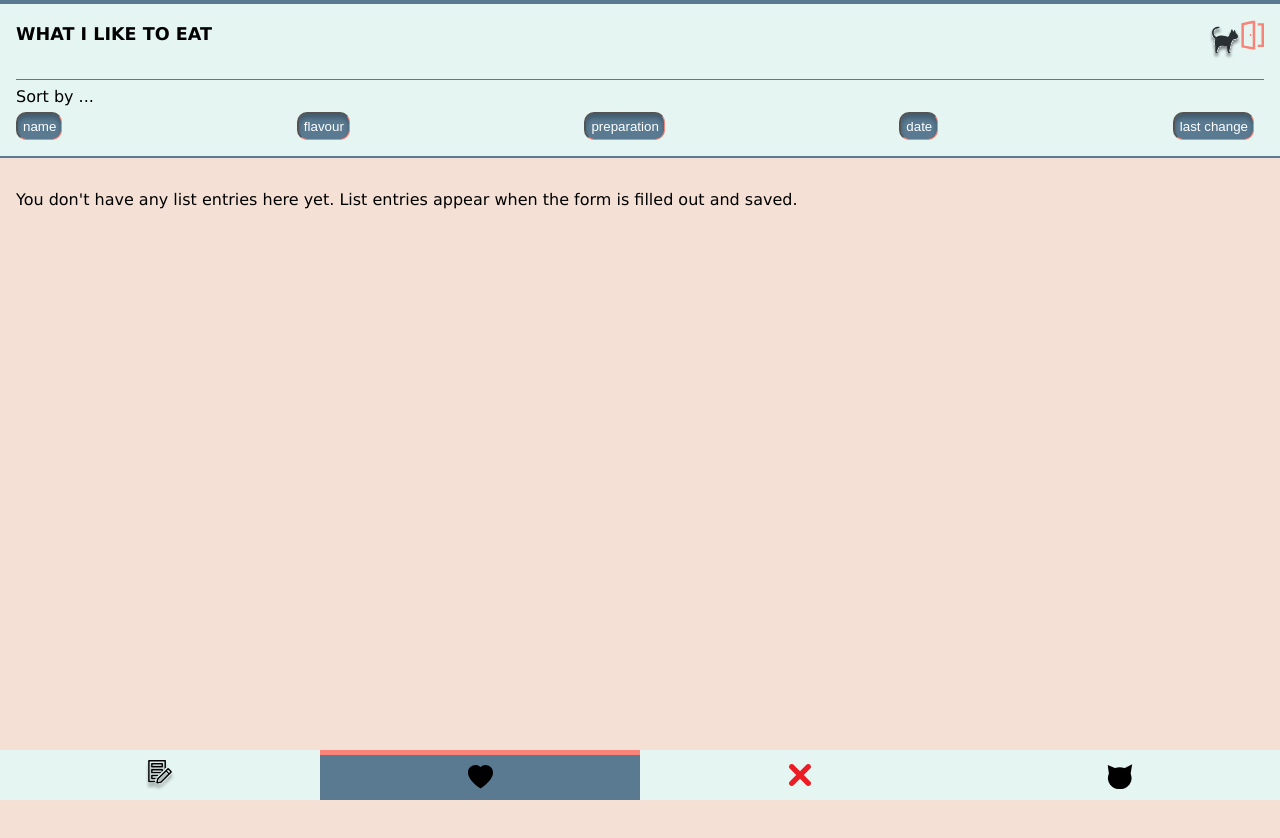
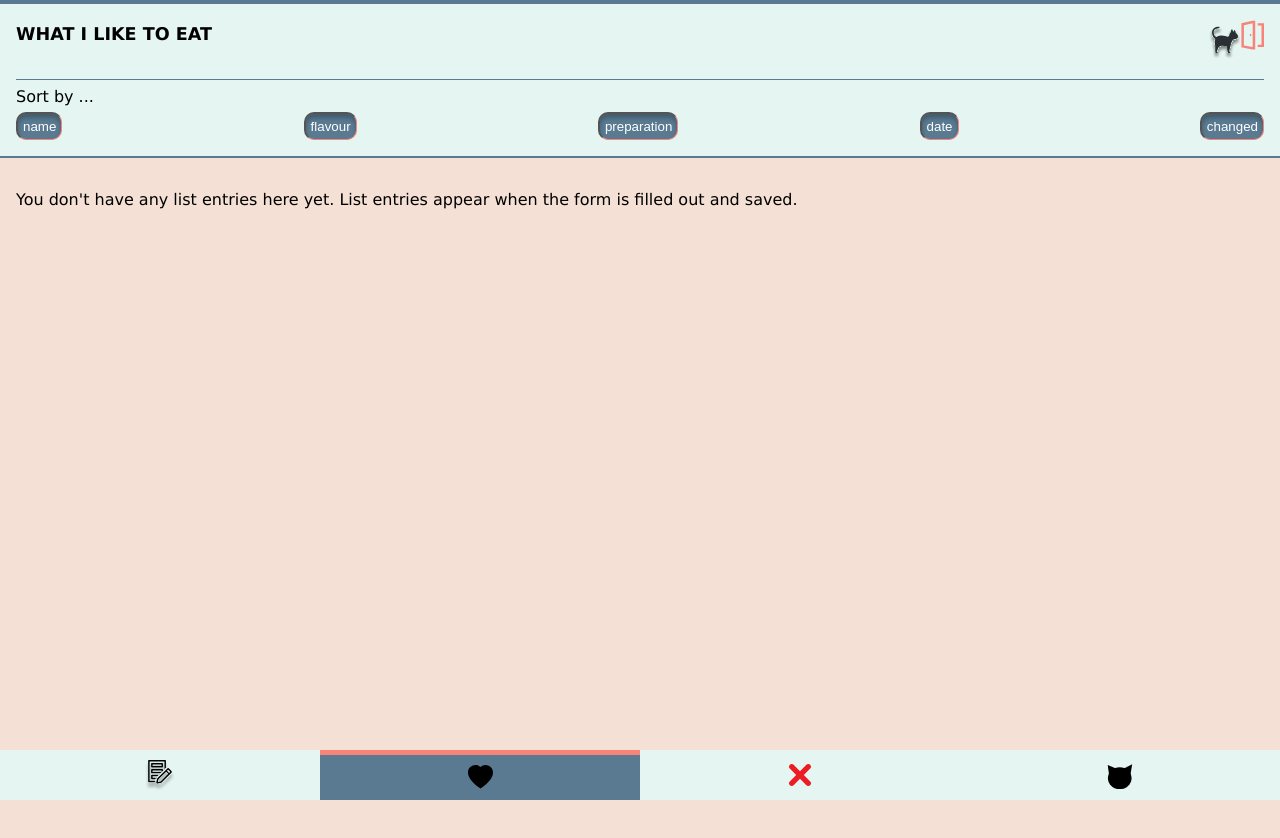
Before and after one commit to ttaannjjaa/capstone-project, a React (Create React App) app: page /likedfoodpage in a window 1280 px wide. Shown: the top 838 px of the page. Built offline with nearby package versions, Linux system fonts and the light colour scheme.

Commit message:
Adjust some styling after qa

```diff
--- a/src/components/ButtonText.js
+++ b/src/components/ButtonText.js
@@ -58,7 +58,6 @@ export default styled.button`
     props.variant === 'sortbutton' &&
     css`
       max-height: 2rem;
-      margin-right: 10px;
       padding: 5px;
       border-bottom: 1px var(--coral) solid;
       border-right: 1px var(--coral) solid;
--- a/src/pages/LikedFoodPage.js
+++ b/src/pages/LikedFoodPage.js
@@ -80,7 +80,7 @@ export default function LikedFoodPage({
               type="button"
               onClick={() => setSortValue('')}
             >
-              last change
+              changed
             </ButtonText>
           </div>
         </section>
@@ -169,6 +169,8 @@ const HeaderLikedFoodPage = styled(Header)`
     div {
       display: flex;
       flex-wrap: nowrap;
+      justify-content: space-between;
+      gap: 10px;
     }
   }
 `;
```
